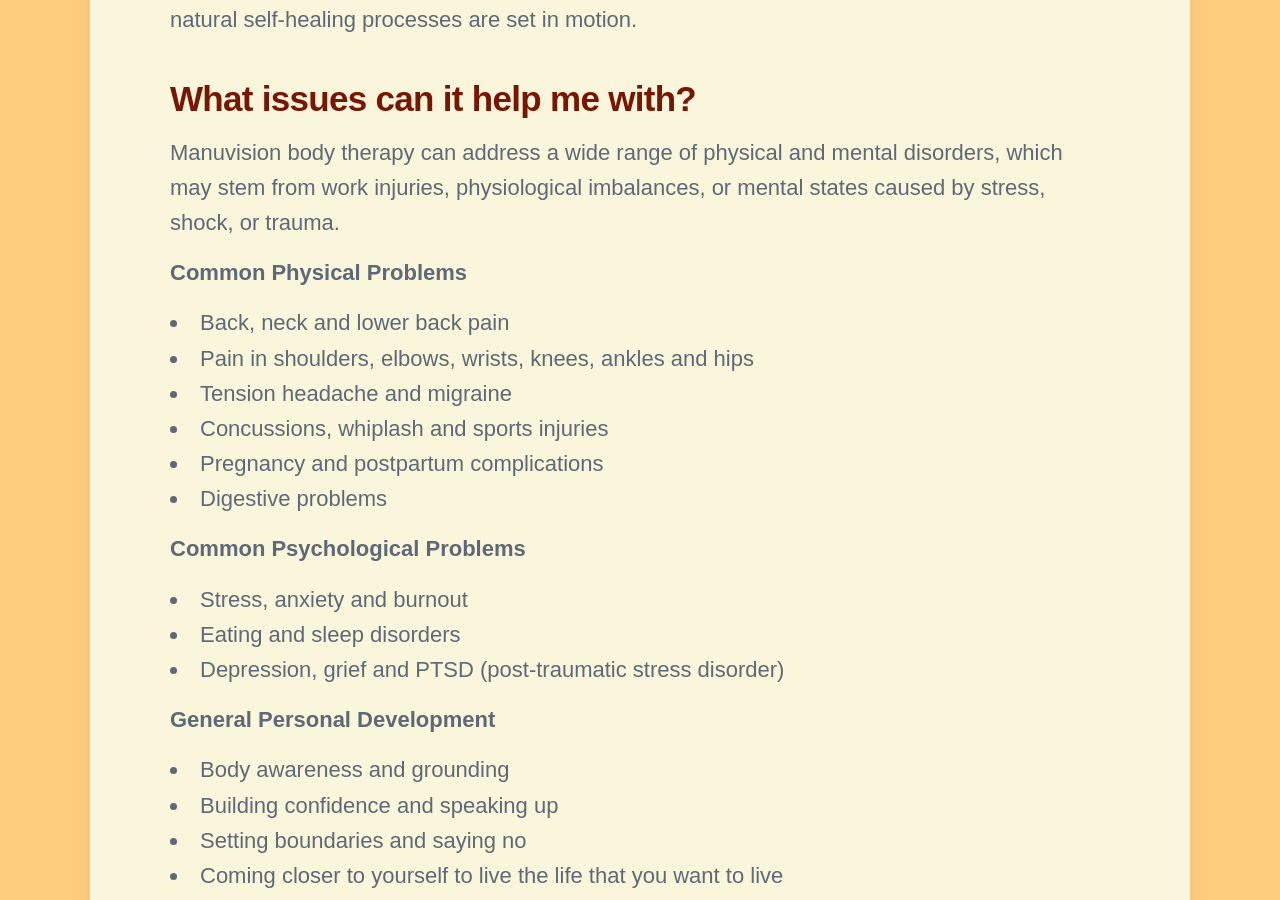
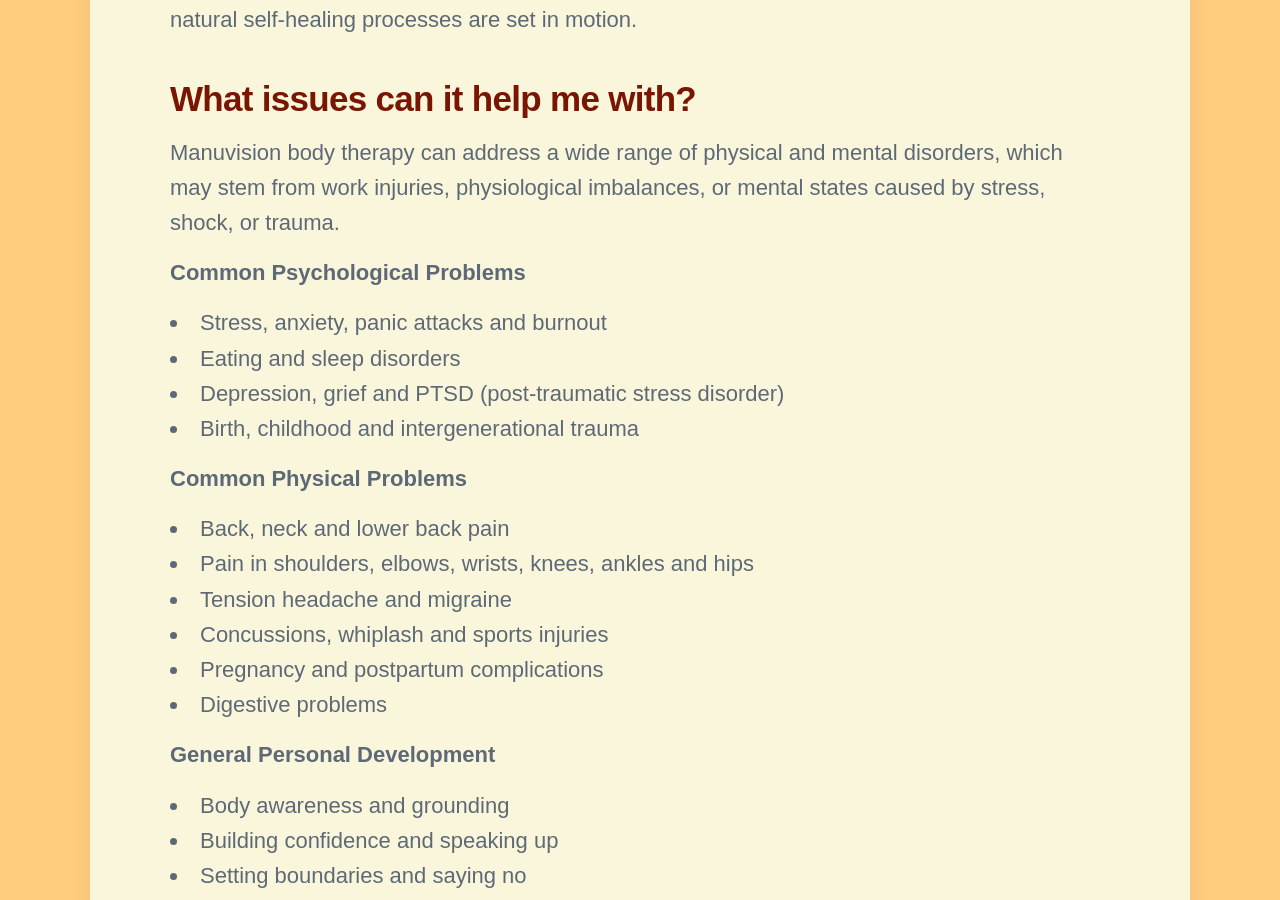
Before and after one commit to threekeytherapy/threekeytherapy.com, a Jekyll site: the page built from _projects/bodytherapy.md, in a window 1280 px wide and 900 px high, scrolled down 2250 px. Built offline with Jekyll 4.4.1, drawn with Linux system fonts in a browser that asks for light colours; nearby versions of some CDN libraries; some web fonts are replaced; some of the changed lines change nothing that is shown.

Commit message:
add bullet

```diff
--- a/_projects/bodytherapy.md
+++ b/_projects/bodytherapy.md
@@ -47,6 +47,13 @@
 
 Manuvision body therapy can address a wide range of physical and mental disorders, which may stem from work injuries, physiological imbalances, or mental states caused by stress, shock, or trauma.
 
+**Common Psychological Problems**
+
+* Stress, anxiety, panic attacks and burnout
+* Eating and sleep disorders
+* Depression, grief and PTSD (post-traumatic stress disorder)
+* Birth, childhood and intergenerational trauma
+
 **Common Physical Problems**
 
 * Back, neck and lower back pain
@@ -55,12 +62,6 @@
 * Concussions, whiplash and sports injuries
 * Pregnancy and postpartum complications
 * Digestive problems
-
-**Common Psychological Problems**
-
-* Stress, anxiety and burnout
-* Eating and sleep disorders
-* Depression, grief and PTSD (post-traumatic stress disorder)
 
 **General Personal Development**
 
```
